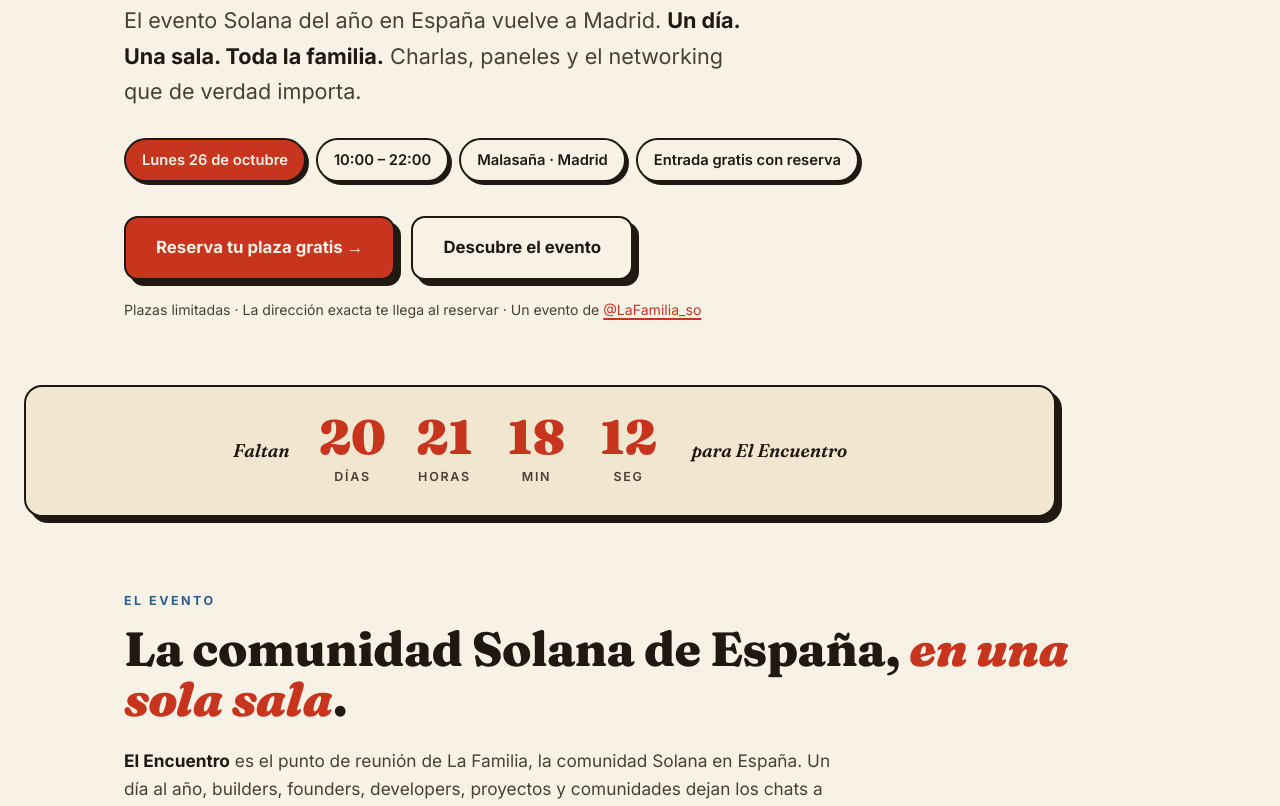
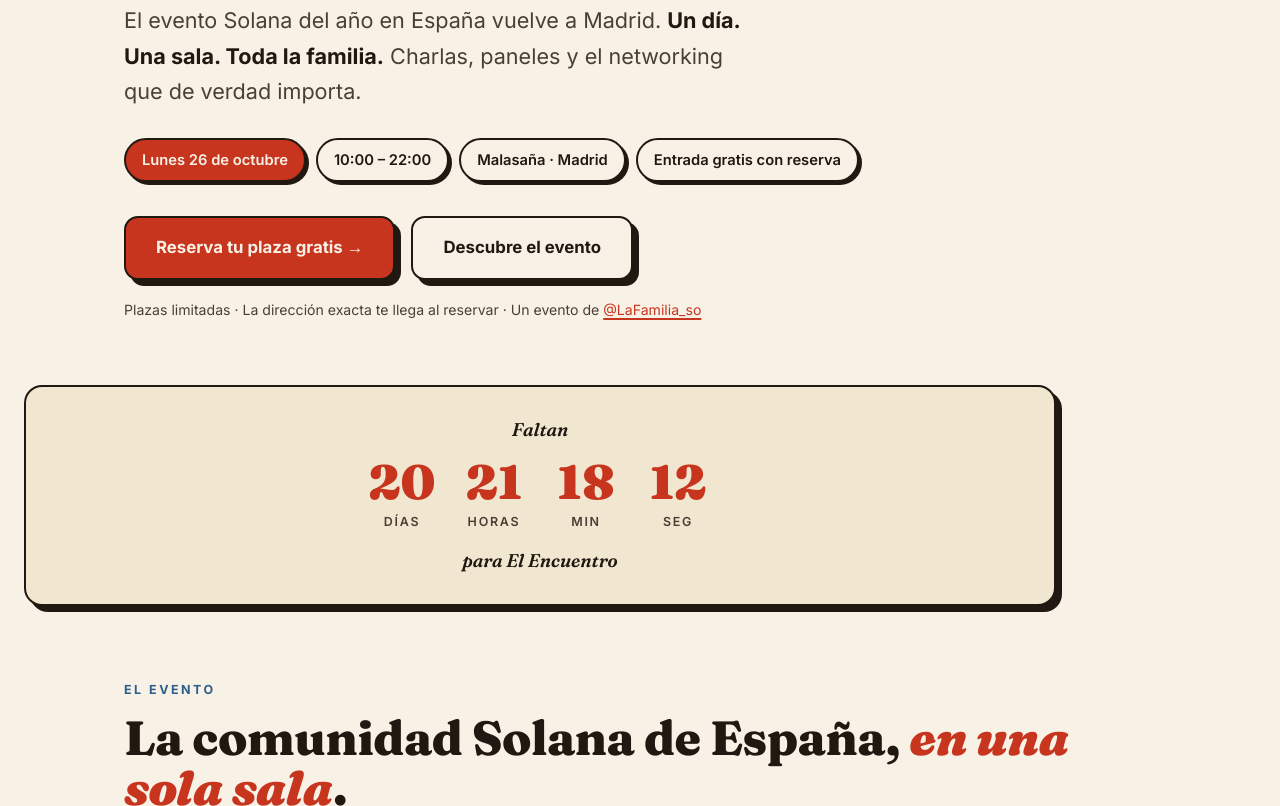
Before and after one commit to MuhammadAbuBakarAmjad/encuentro-2026, a plain HTML site: page index.html in a window 1280 px wide. Shown: the part 496-1302 px from the top of the page. Drawn offline with Linux system fonts and the light colour scheme.

Commit message:
Countdown centrado (pila vertical, números al centro)

```diff
--- a/index.html
+++ b/index.html
@@ -83,11 +83,11 @@
   .countdown{margin:8px 0 0}
   .cd-box{
     border:var(--border); border-radius:18px; background:var(--paper2);
-    display:flex; flex-wrap:wrap; gap:26px; align-items:center; justify-content:center;
-    padding:26px 20px; box-shadow:var(--shadow);
+    display:flex; flex-direction:column; gap:12px; align-items:center; justify-content:center;
+    padding:28px 20px; box-shadow:var(--shadow); text-align:center;
   }
   .cd-label{font-family:'Fraunces',serif; font-weight:600; font-size:1.15rem; font-style:italic}
-  .cd-nums{display:flex; gap:18px}
+  .cd-nums{display:flex; gap:18px; justify-content:center}
   .cd-num{text-align:center; min-width:74px}
   .cd-num b{display:block; font-family:'Fraunces',serif; font-weight:900; font-size:clamp(2rem,5vw,3rem); line-height:1; color:var(--red)}
   .cd-num span{font-size:.78rem; text-transform:uppercase; letter-spacing:.14em; color:var(--ink-soft); font-weight:600}
```
